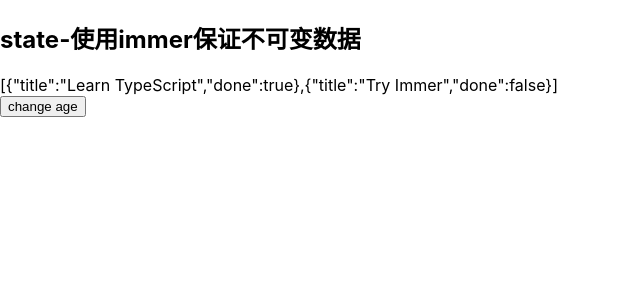
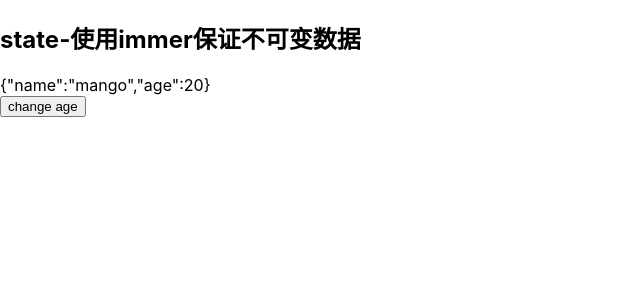
Before and after one commit to mango-zhaoxin/react-ts-demo, a React (Create React App) app: page / in a window 1280 px wide. Shown: the top 300 px of the page, without its empty margins (0-640 px from the left). Built offline with nearby package versions, Linux system fonts and the light colour scheme.

Commit message:
fix: 修复immer中的produce引入错误问题

```diff
--- a/src/Immer.tsx
+++ b/src/Immer.tsx
@@ -1,41 +1,35 @@
 import React, { FC, useState } from 'react'
-import produce from 'immer'
+import { produce } from 'immer'
 
 const ImmerDemo: FC = () => {
-  // const [userInfo, setUserInfo] = useState({ name: 'mango', age: 20 })
-  // function changeAge() {
-  //   setUserInfo(
+  // 对象测试练习
+  const [userInfo, setUserInfo] = useState({ name: 'mango', age: 20 })
+  function changeAge() {
+    setUserInfo(
+      produce((draft) => {
+        draft.age = 30
+      })
+    )
+  }
+
+  // 数组测试练习
+  // const [list, setList] = useState(['x', 'y'])
+  // function changeList() {
+  //   // 19987654356
+  //   setList(
   //     produce((draft) => {
-  //       draft.age = 30
+  //       draft.push('z')
   //     })
   //   )
   // }
 
-  const [list, setList] = useState([
-    {
-      title: 'Learn TypeScript',
-      done: true
-    },
-    {
-      title: 'Try Immer',
-      done: false
-    }
-  ])
-
-  function changeList() {
-    const nextState = produce(list, (draftState) => {
-      draftState.push({ title: 'Tweet about it' })
-      draftState[1].done = true
-    })
-    setList(nextState)
-  }
   return (
     <div>
       <h2>state-使用immer保证不可变数据</h2>
-      {/* <div>{JSON.stringify(userInfo)}</div>
-      <button onClick={changeAge}>change age</button> */}
-      <div>{JSON.stringify(list)}</div>
-      <button onClick={changeList}>change age</button>
+      <div>{JSON.stringify(userInfo)}</div>
+      <button onClick={changeAge}>change age</button>
+      {/* <div>{JSON.stringify(list)}</div>
+      <button onClick={changeList}>change age</button> */}
     </div>
   )
 }
```
